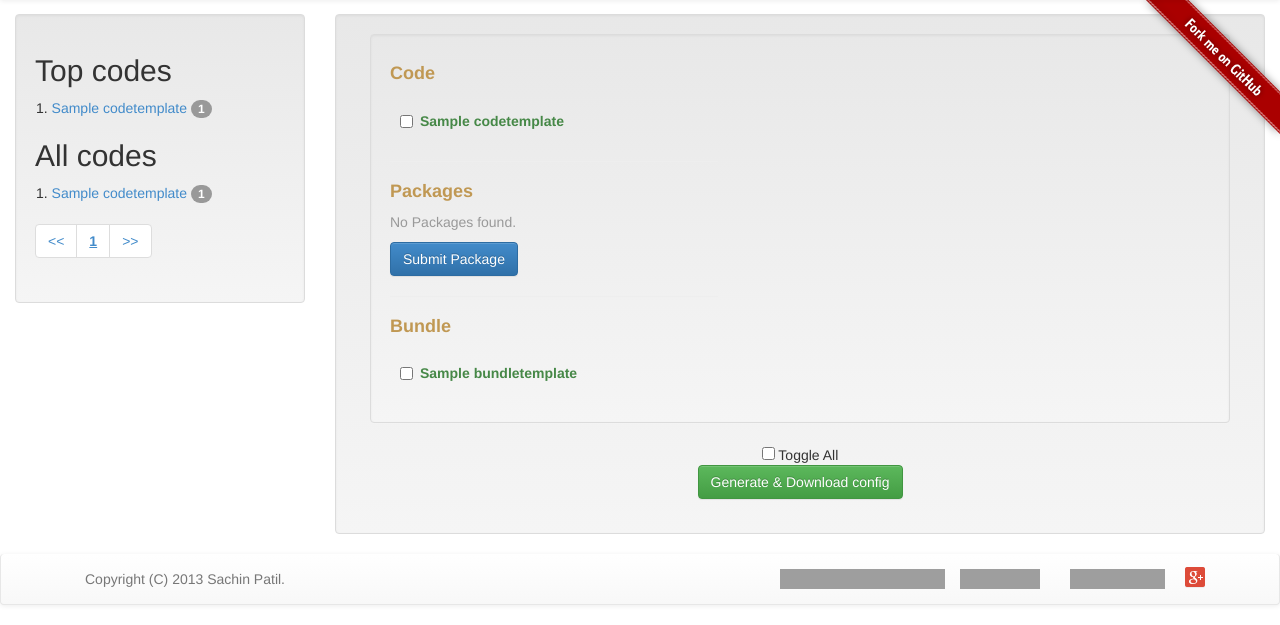
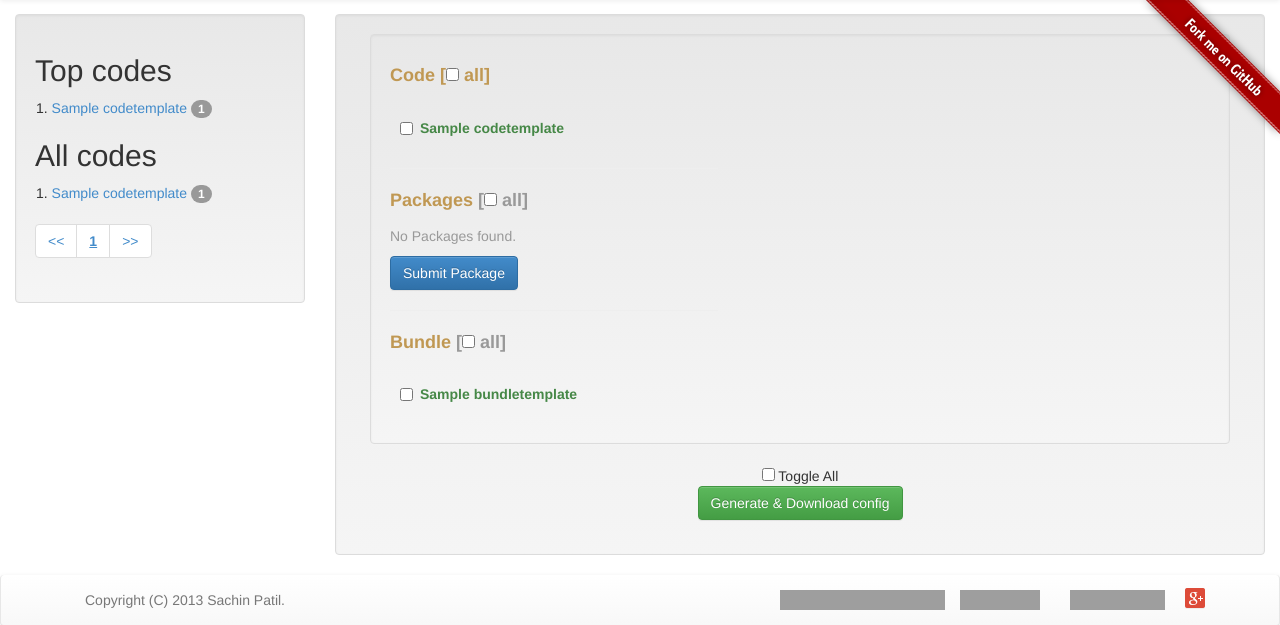
Before and after one commit to psachin/haqiba, a Django app: page /emacshaqiba/emacs_config/ in a window 1280 px wide. Shown: the part 51-676 px from the top of the page. Run offline with Django 3.2, Linux system fonts and the light colour scheme; tables that the repository leaves empty hold one stand-in row (values such as "Sample post"); parts of the project's set-up code (start-up, migrations or seed data) failed here and were passed over; some libraries are stand-ins or nearby versions; grey boxes are pictures that could not be loaded.

Commit message:
Subject: Select add checkbox(for code, package & bundle).
Description:

```diff
--- a/templates/emacshaqiba/emacs_config.html
+++ b/templates/emacshaqiba/emacs_config.html
@@ -13,6 +13,27 @@ function toggle(source) {
     checkboxes[i].checked = source.checked;
   }
 }
+
+function toggle_code(source) {
+  checkboxes = document.getElementsByName('selected_code_list');
+  for (var i=0, n=checkboxes.length; i<n; i++) {
+    checkboxes[i].checked = source.checked;
+  }
+}
+
+function toggle_package(source) {
+  checkboxes = document.getElementsByName('selected_package_list');
+  for (var i=0, n=checkboxes.length; i<n; i++) {
+    checkboxes[i].checked = source.checked;
+  }
+}
+
+function toggle_bundle(source) {
+  checkboxes = document.getElementsByName('selected_bundle_list');
+  for (var i=0, n=checkboxes.length; i<n; i++) {
+    checkboxes[i].checked = source.checked;
+  }
+}
 </script>
 
 <link href="{% static 'css/jsfiddle.css' %}" rel="stylesheet">
@@ -23,7 +44,11 @@ function toggle(source) {
 <form class="form-horizontal" role="form" id="download_form" method="post"
       style="width:40%;" action="/emacshaqiba/emacs_config/">
 {% csrf_token %}
-<h4 class="text-warning"><strong>Code{{codetemplate|length|pluralize}}</strong></h4>
+<h4 class="text-warning"><strong>Code{{codetemplate|length|pluralize}}</strong>
+  <label class="text-mutes">
+    [<input type="checkbox" onClick="toggle_code(this)"> all]
+  </label>
+</h4>
 {% if codetemplate %}
 <div id="jsfiddle">
     <div class="row">
@@ -45,7 +70,11 @@ function toggle(source) {
 {% endif %}
 <hr>
 <!-- code ends here -->
-<h4 class="text-warning"><strong>Package{{dependency|length|pluralize}}</strong></h4>
+<h4 class="text-warning"><strong>Package{{dependency|length|pluralize}}</strong>
+  <label class="text-muted">
+    [<input type="checkbox" onClick="toggle_package(this)"> all]
+  </label>
+</h4>
 {% if dependency %}
 <div id="jsfiddle">
     <div class="row">
@@ -67,7 +96,11 @@ function toggle(source) {
 {% endif %}
 <hr>
 <!-- dependency/package ends here -->
-<h4 class="text-warning"><strong>Bundle{{bundletemplate|length|pluralize}}</strong></h4>
+<h4 class="text-warning"><strong>Bundle{{bundletemplate|length|pluralize}}</strong>
+  <label class="text-muted">
+    [<input type="checkbox" onClick="toggle_bundle(this)"> all]
+  </label>
+</h4>
 {% if bundletemplate %}
 <div id="jsfiddle">
     <div class="row">
@@ -89,8 +122,8 @@ function toggle(source) {
 {% endif %}
 
 <!-- bundle ends here -->
-</div>
-</div>
+</div> <!-- well -->
+</div> <!-- container -->
 
 <div class="container" align="">
   <div class="form-group" align="center">
```
